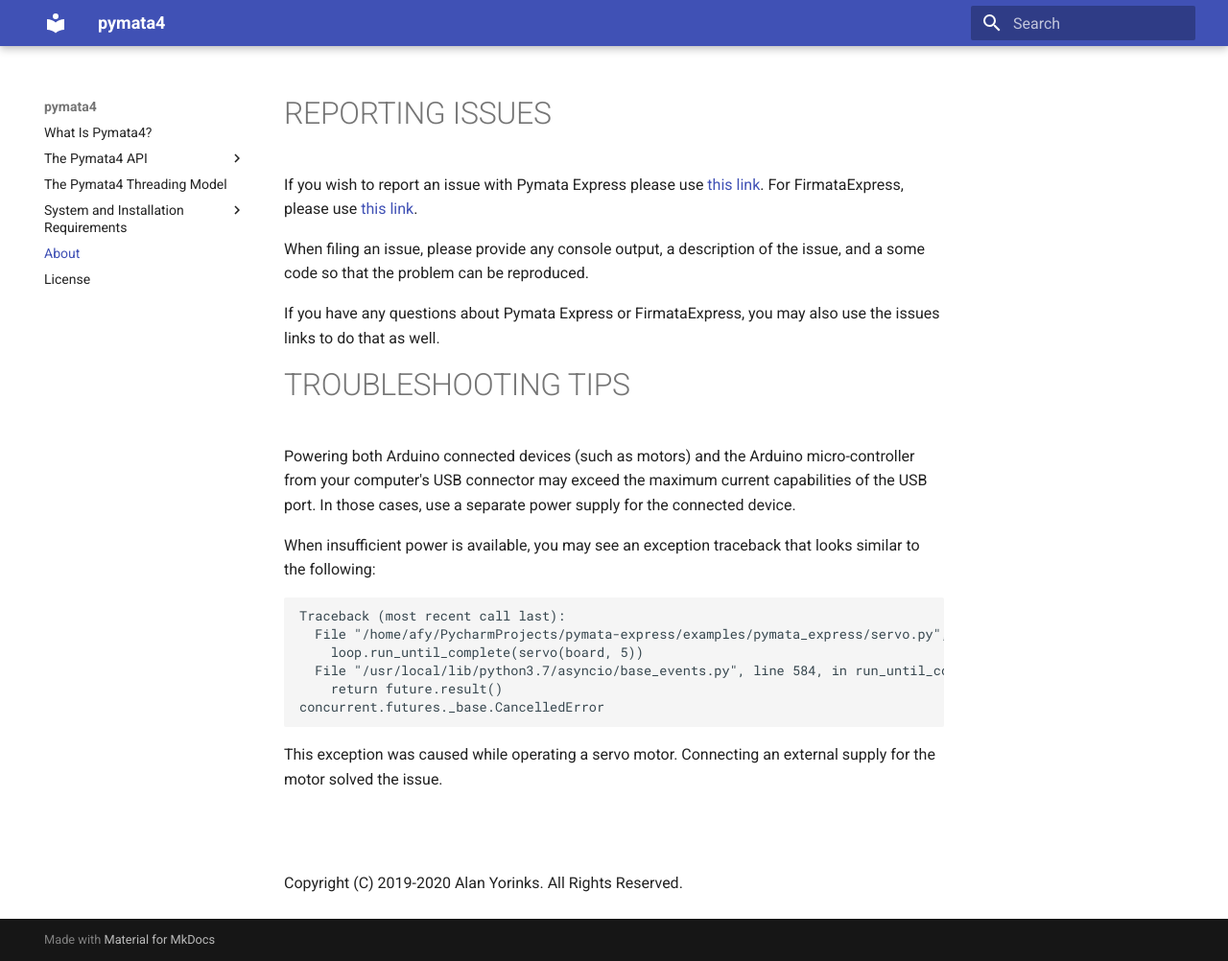
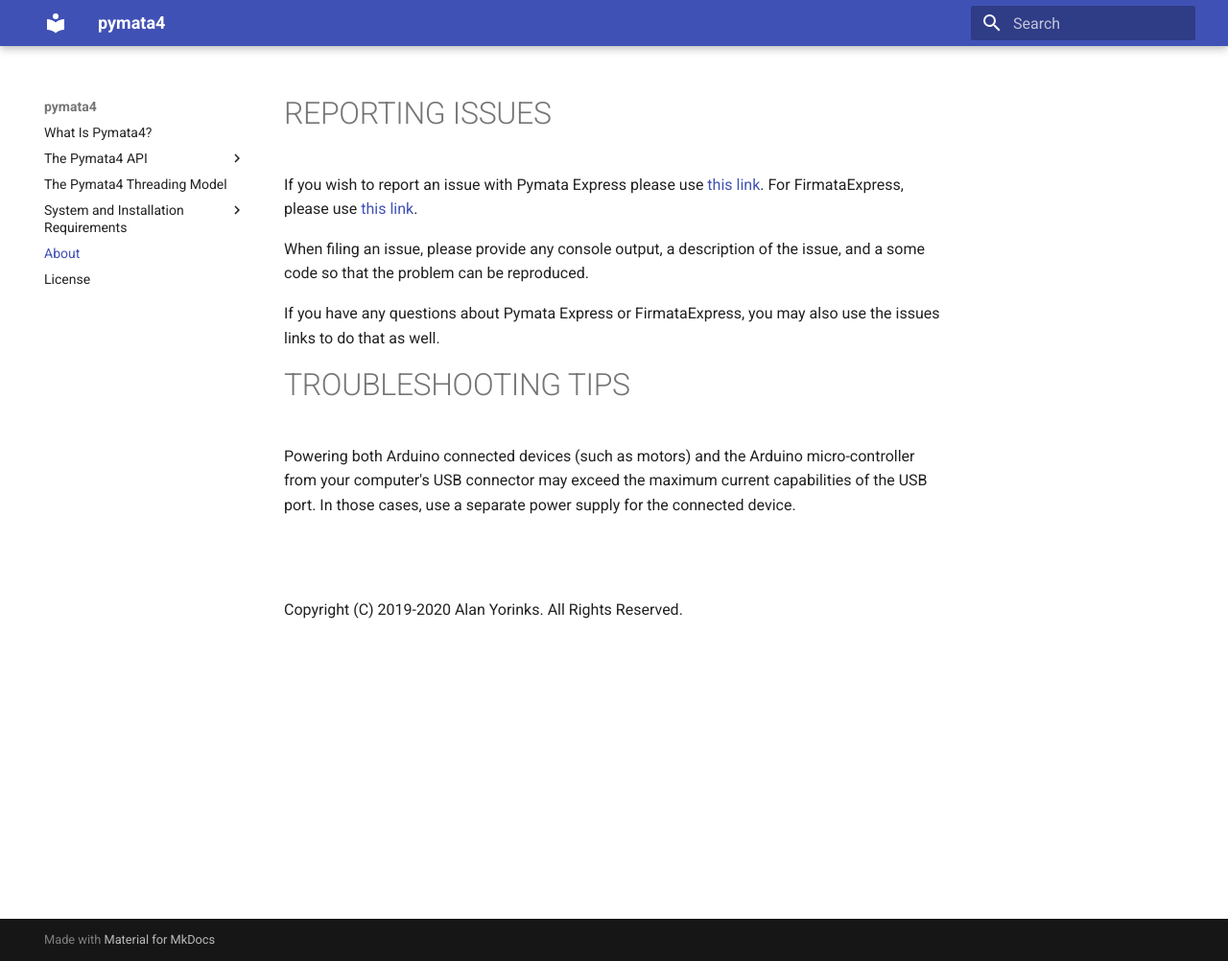
Before and after one commit to MrYsLab/pymata4, an MkDocs documentation site: the page built from docs/about.md, in a window 1280 px wide and 1002 px high. Shown: the whole window at 96% size. Built offline with MkDocs 1.6.1 and Material for MkDocs 9.7.7, drawn with Linux system fonts in a browser that asks for light colours.

Commit message:
initial commit

````diff
--- a/docs/about.md
+++ b/docs/about.md
@@ -1,7 +1,7 @@
 # REPORTING ISSUES
 
 If you wish to report an issue with Pymata Express please use
-[this link](https://github.com/MrYsLab/pymata-express/issues).
+[this link](https://github.com/MrYsLab/pymata4/issues).
 For FirmataExpress, please use [this link](https://github.com/MrYsLab/FirmataExpress/issues).
 
 When filing an issue, please provide any console output, a description
@@ -18,20 +18,7 @@
 In those cases, use a separate power supply for the
 connected device.
 
-When insufficient power is available, you may see
-an exception traceback that looks similar to the following:
 
-```
-Traceback (most recent call last):
-  File "/home/afy/PycharmProjects/pymata-express/examples/pymata_express/servo.py", line 44, in <module>
-    loop.run_until_complete(servo(board, 5))
-  File "/usr/local/lib/python3.7/asyncio/base_events.py", line 584, in run_until_complete
-    return future.result()
-concurrent.futures._base.CancelledError
-```
-
-This exception was caused while operating a servo motor. Connecting an external
-supply for the motor solved the issue.
 
 <br>
 <br>
````
Also changed, not shown: docs/index.md (+2 -4 lines), docs/management.md (+2 -0 lines).
